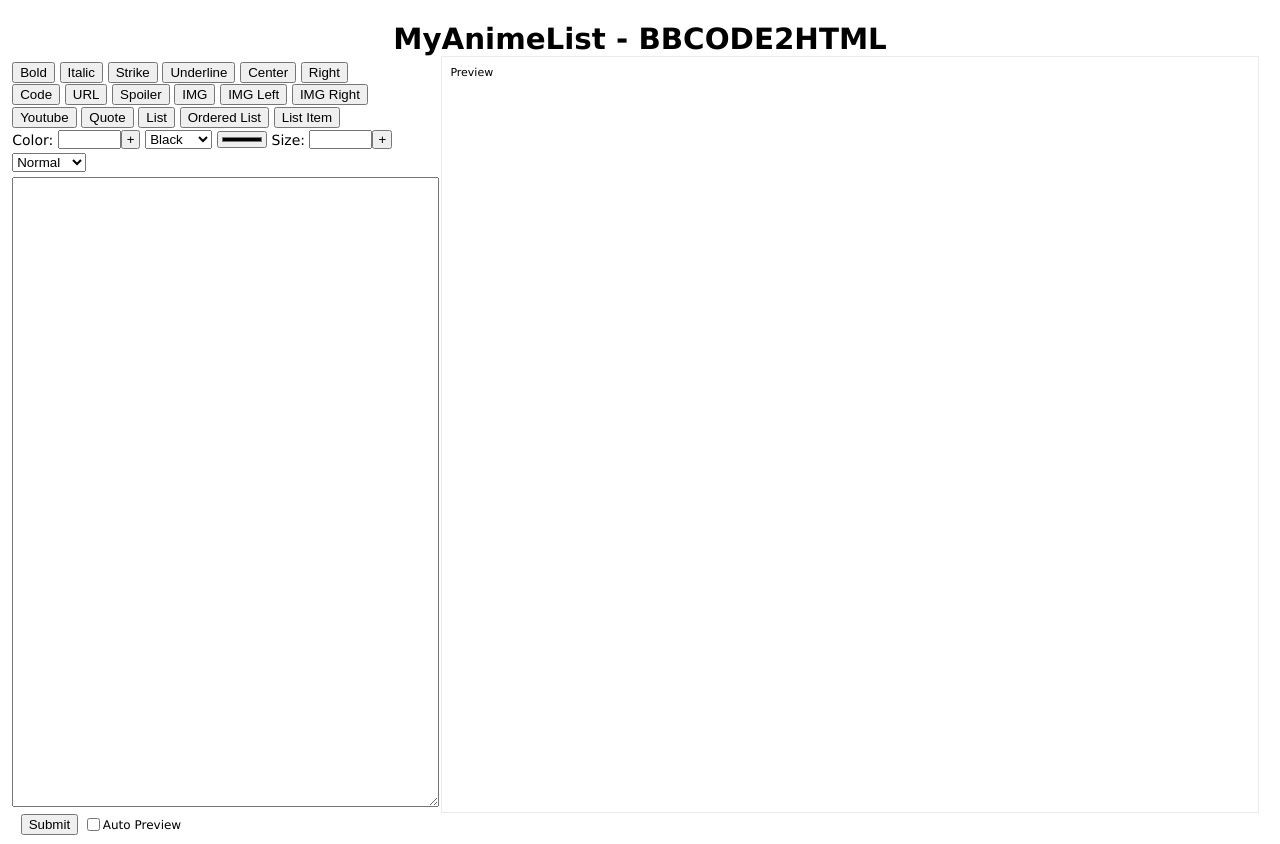
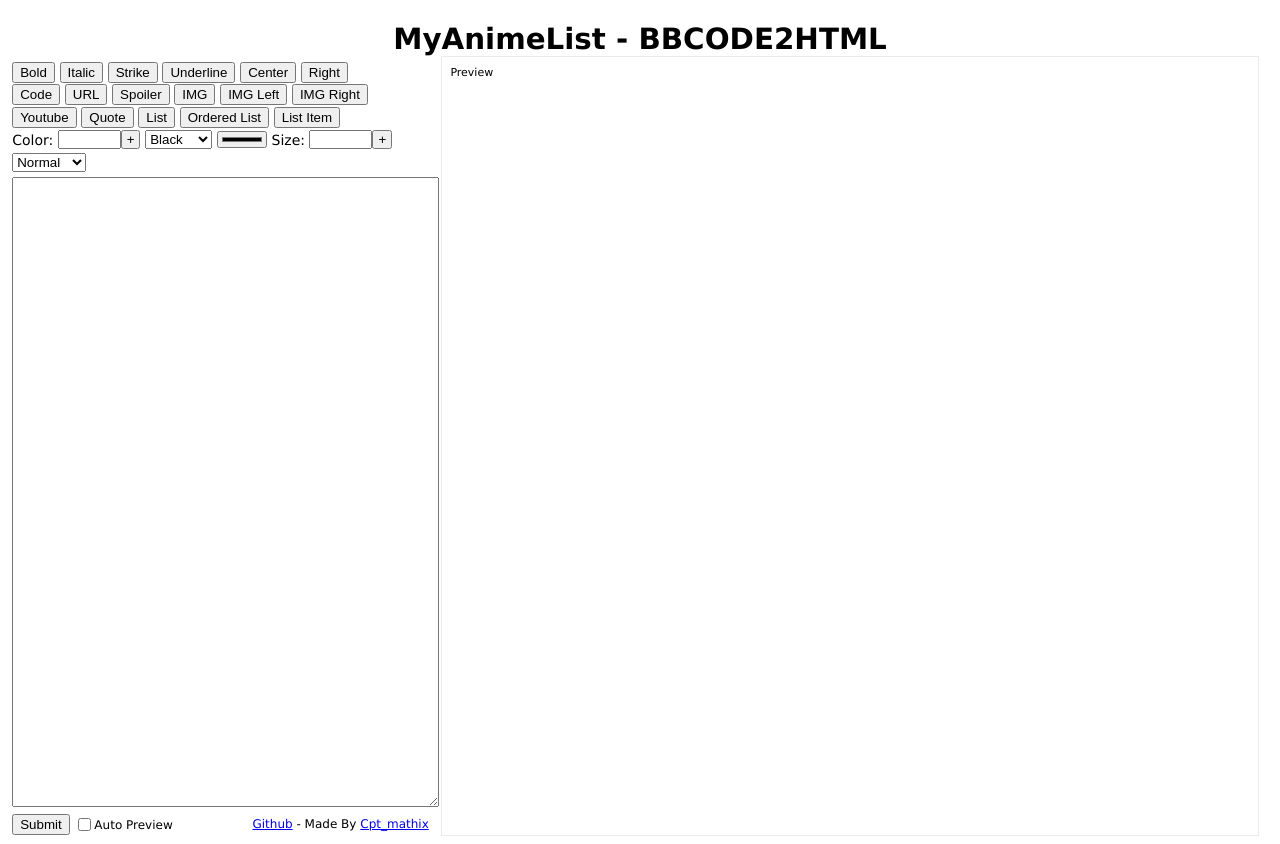
Before and after one commit to Cptmathix/MyAnimeList-BBCODE2HTML, a plain HTML site: page index.html in a window 1280 px wide. Drawn offline with Linux system fonts and the light colour scheme.

Commit message:
Added github and profile link

```diff
--- a/index.html
+++ b/index.html
@@ -68,15 +68,19 @@
 
 			</div>
 			<textarea id="bbcode-textarea"></textarea>
+
+			<div>
+				<button id="submit">Submit</button>
+				<input type="checkbox" name="auto-preview" id="auto-preview"><label for="auto-preview" id="auto-preview-label">Auto Preview</label>
+				<div style="float:right; font-size: 12px">
+					<a href="https://github.com/Cptmathix/MyAnimeList-BBCODE2HTML">Github</a>
+					- Made By <a href="https://myanimelist.net/profile/Cpt_Mathix">Cpt_mathix</a>
+				</div>
+			</div>
 		</div>
 		<div id="html">
 			<div id="word-break">Preview</div>
 		</div>
 	</div>
-
-	<div>
-		<button id="submit">Submit</button>
-		<input type="checkbox" name="auto-preview" id="auto-preview"><label for="auto-preview" id="auto-preview-label">Auto Preview</label>
-	</div>
 </body>
 </html>
```
